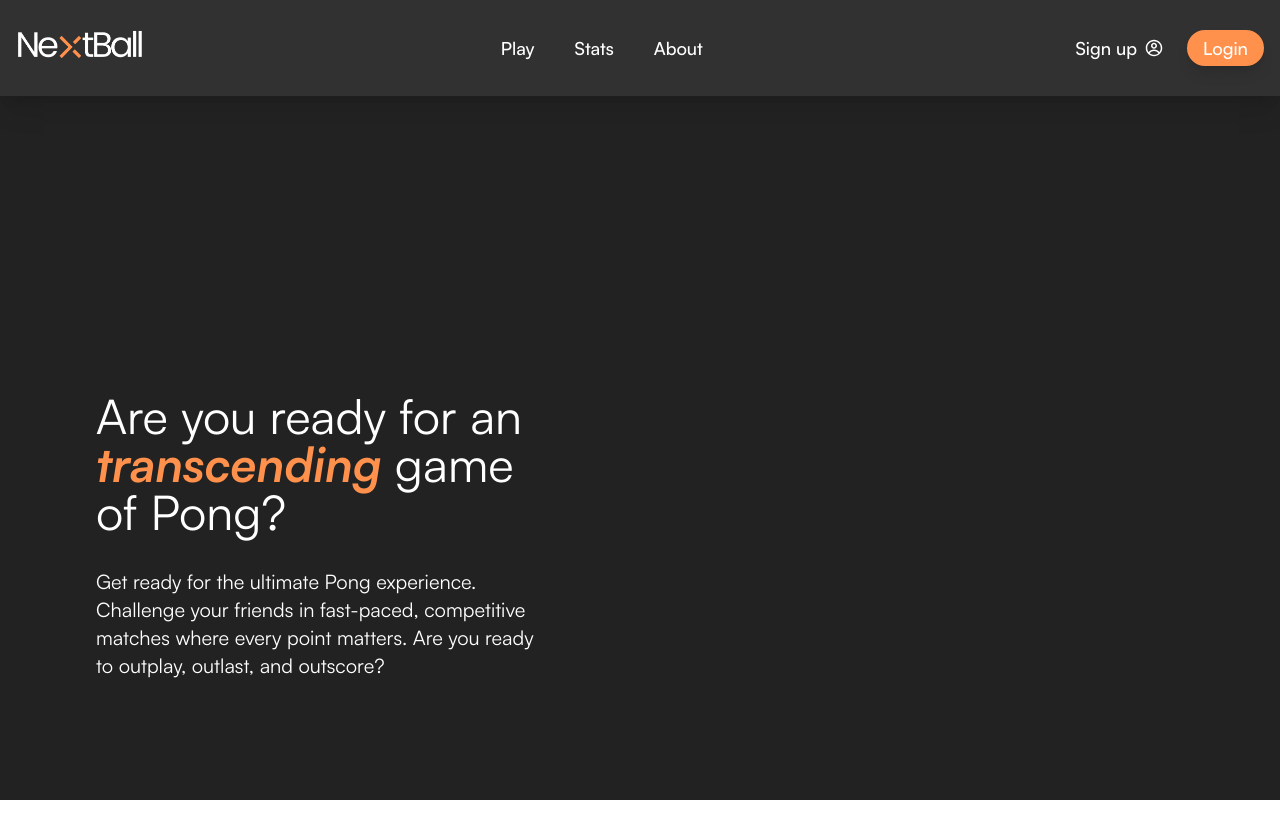
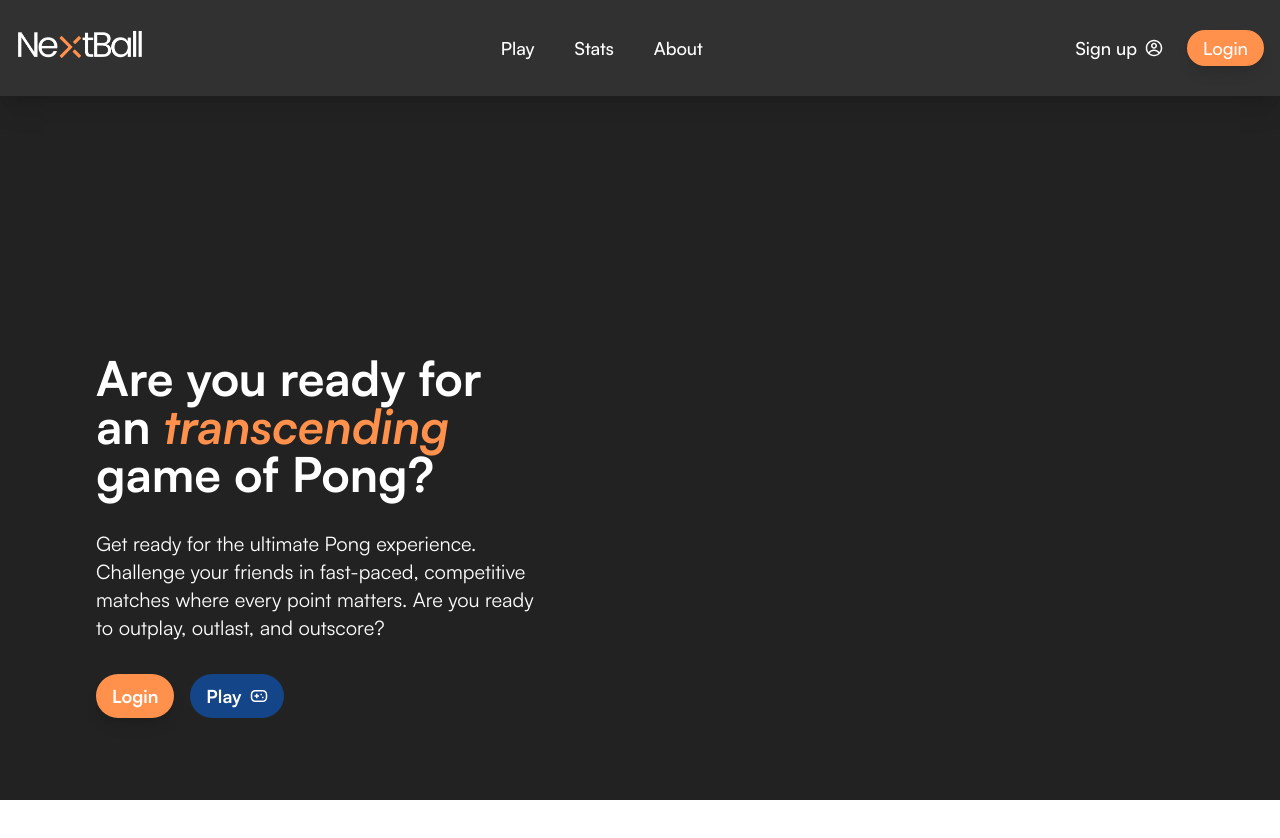
Before and after one commit to OleHendrix/ft_transcendence, a React (Vite) app in the folder frontend/: page / in a window 1280 px wide. Shown: the top 838 px of the page. Built offline with nearby package versions, Linux system fonts and the light colour scheme.

Commit message:
hero section

```diff
--- a/frontend/src/Hero.tsx
+++ b/frontend/src/Hero.tsx
@@ -1,12 +1,22 @@
+import { RiGamepadLine } from "react-icons/ri";
 
 
 function Hero()
 {
 	return(
 		<div className="w-full h-220 flex justify-between">
-			<div className="w-1/2 flex items-center justify-center flex-col p-24 space-y-8">
-				<h1 className="text-5xl  font-normal text-brand-orange">Are you ready for an <span className="font-black italic text-[#ff914d]">transcending</span> game of Pong?</h1>
+			<div className="w-1/2 flex justify-center flex-col p-24 space-y-8">
+				<h1 className="text-5xl  font-semibold text-brand-orange">Are you ready for an <span className="font-black italic text-[#ff914d]">transcending</span> game of Pong?</h1>
 				<p className="text-xl">Get ready for the ultimate Pong experience. Challenge your friends in fast-paced, competitive matches where every point matters. Are you ready to outplay, outlast, and outscore?</p>
+				<div className="flex justify-start space-x-4 font-bold text-lg">
+				    <button className="flex items-center space-x-2 bg-[#ff914d] hover:bg-[#ab5a28] text-white py-1 px-4 rounded-3xl shadow-lg">
+						<p>Login</p>
+        			</button>
+					<button className="flex items-center space-x-2 bg-[#134588] hover:bg-[#246bcb] text-white py-2 px-4 rounded-3xl">
+						<p>Play</p>
+						<RiGamepadLine />
+					</button>
+				</div>
 			</div>
 		</div>
 	)
```
